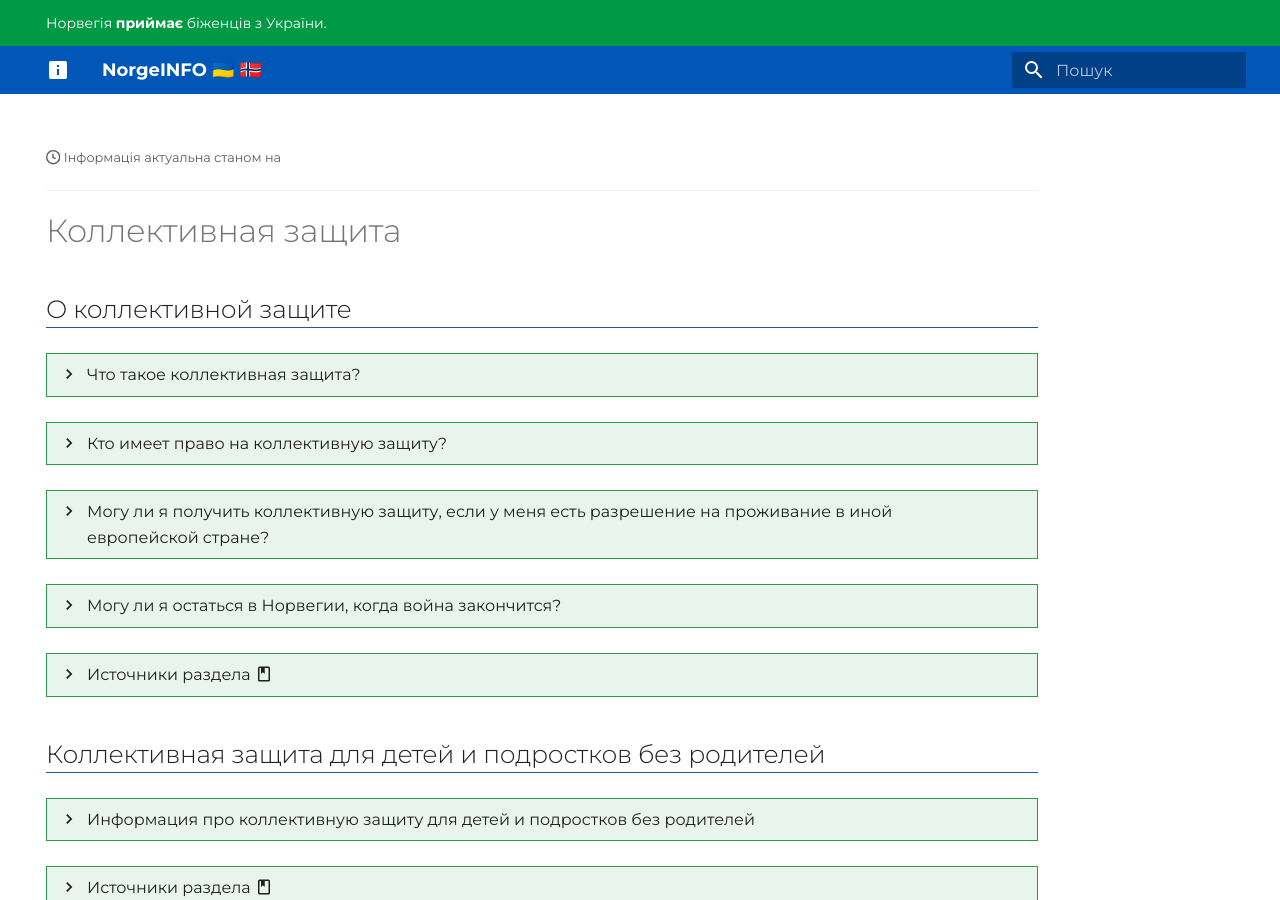
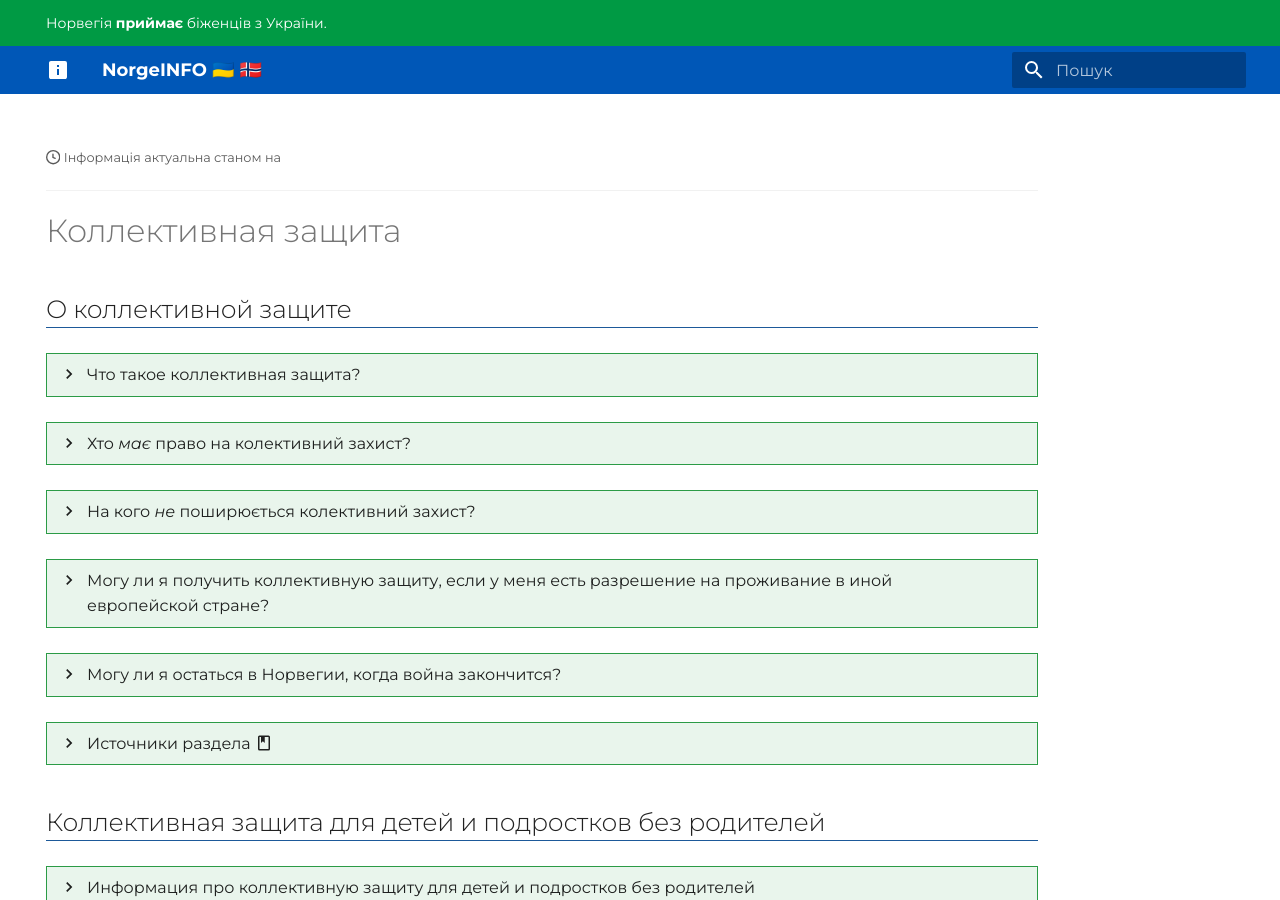
Before and after one commit to norgeinfo/norgeinfo.github.io, an MkDocs documentation site: the page built from docs/kollektiv-beskyttelse.md, in a window 1280 px wide and 900 px high. Built offline with MkDocs 1.6.1 and Material for MkDocs 9.7.7, drawn with Linux system fonts in a browser that asks for light colours.

Commit message:
Minor fixes

```diff
--- a/docs/kollektiv-beskyttelse.md
+++ b/docs/kollektiv-beskyttelse.md
@@ -16,10 +16,14 @@ hide:
 
     Коллективная защита не даёт оснований для получения разрешения на постоянное проживание в течение первых трех лет. Если ситуация в Украине не улучшится, то по прошествию трех лет с коллективной защитой вам может быть выдано временное разрешение, которое дает основания для дальнейшего получения разрешения на постоянное проживание.
 
-??? question "Кто имеет право на коллективную защиту?"
+??? question "Хто _має_ право на колективний захист?"
 
-    - :material-file-check: [Хто __має__ право на колективний захист?](https://www.udi.no/uk/information-ukraine-and-russia/situation-in-ukraine/stay-in-norway/protection-asylum-in-norway/want-to-apply-rights-and-obligations/#link-30164)
-    - :material-alert: [Хто __не__ може отримати колективний захист?](https://www.udi.no/uk/information-ukraine-and-russia/situation-in-ukraine/stay-in-norway/frequently-asked-questions-and-answers/#link-30183)
+    [Хто _має_ право на колективний захист?](https://www.udi.no/uk/information-ukraine-and-russia/situation-in-ukraine/stay-in-norway/protection-asylum-in-norway/want-to-apply-rights-and-obligations/#link-30164)
+
+
+??? question "На кого _не_ поширюється колективний захист?"
+
+    [На кого _не_ поширюється колективний захист?](https://www.udi.no/uk/information-ukraine-and-russia/situation-in-ukraine/stay-in-norway/frequently-asked-questions-and-answers/#link-30183)
 
 
 ??? question "Могу ли я получить коллективную защиту, если у меня есть разрешение на проживание в иной европейской стране?"
@@ -377,7 +381,7 @@ __Выберите пункт отправления__ :material-arrow-down-circ
     - Как правило, на время рассмотрения заявления, у вас забирают паспорт.
     - Вы не можете выезжать из Норвегии во время рассмотрения заявления о предоставлении индивидуальной защиты.
     - Если вы откажитесь от своего заявления о предоставление убежища, вы можете подать на любой иной тип разрешения. До тех пор, пока обязанность возвращения в Украину приостановлена, являясь гражданином Украины,
-    [вы можете подавать заявление о выдаче всех видов разрешений, находясь на территории Норвегии](https://udi.no/ru/information-ukraine-and-russia/situation-in-ukraine/stay-in-norway/protection-asylum-in-norway/if-you-do-not-meet-the-requirements-for-collective-protection/#link-31644).
+    [вы можете подавать заявление о выдаче всех видов разрешений, находясь на территории Норвегии](https://udi.no/uk/information-ukraine-and-russia/situation-in-ukraine/stay-in-norway/protection-asylum-in-norway/if-you-do-not-meet-the-requirements-for-collective-protection/#link-31644).
 
     Для получение больше информации, рекомендуется изучить информацию на сайте UDI, в том числе источники, перечисленные ниже.
 
```
Also changed, not shown: other parts of docs/kollektiv-beskyttelse.md (+4 -4 lines), docs/forerkort-og-bil.md (+2 -2 lines).
